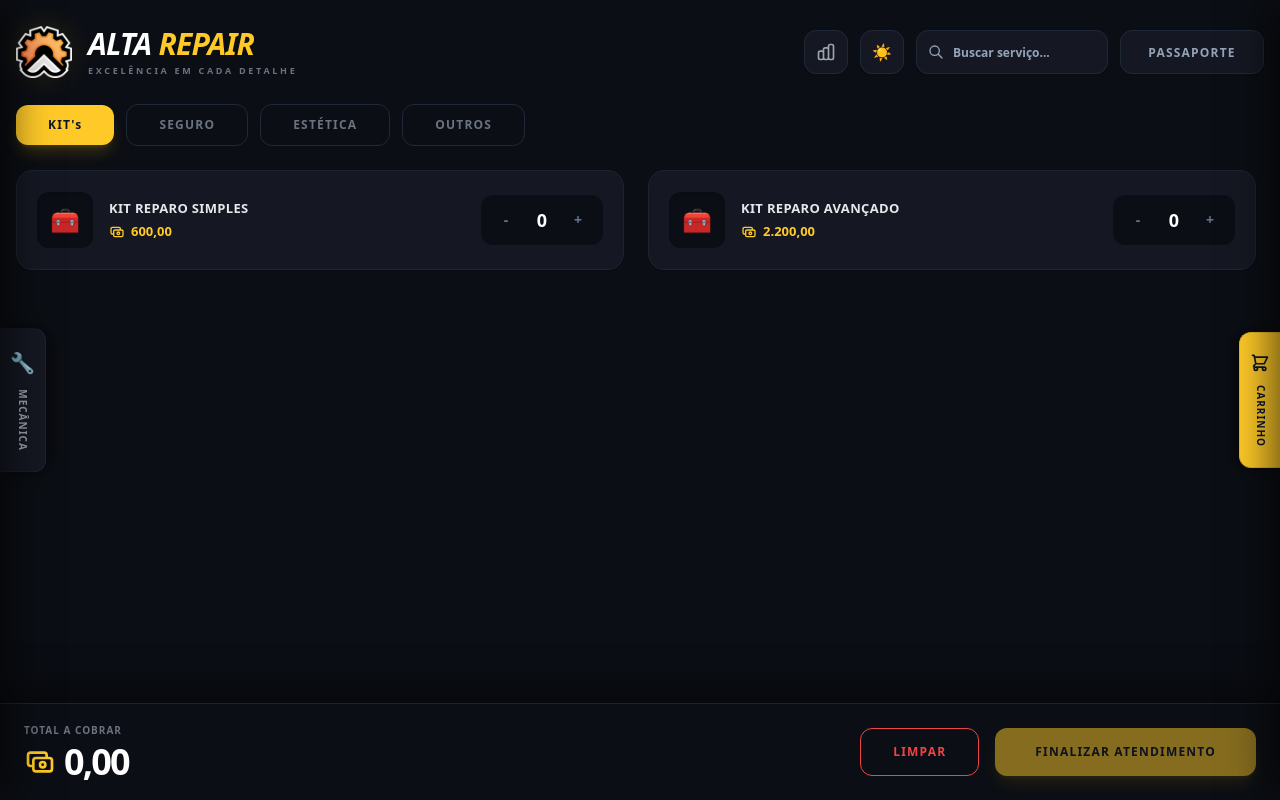
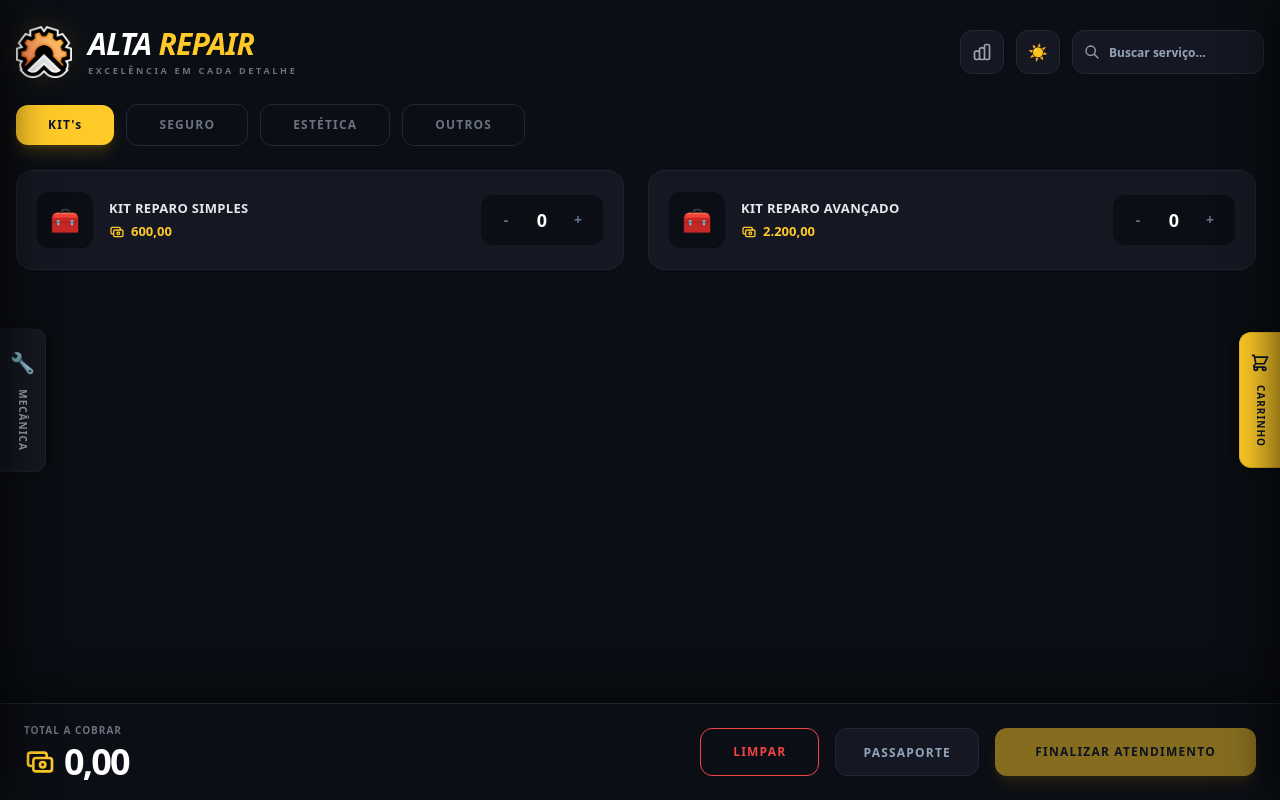
Before and after one commit to imlokdev/alta-repair-calc, a Vue app: page / in a window 1280 px wide. Built offline with nearby package versions, Linux system fonts and the light colour scheme.

Commit message:
alteração do campo passaporte

```diff
--- a/src/App.vue
+++ b/src/App.vue
@@ -195,12 +195,9 @@ const handleClearHistory = (): void => {
 
     <AppHeader
       v-model:searchQuery="searchQuery"
-      v-model:passportId="passportId"
       :isDarkMode="isDarkMode"
-      :showPassportWarning="showPassportWarning"
       @toggleTheme="toggleTheme()"
       @openHistory="showModal = true"
-      @finalize="handleFinalizar"
     />
 
     <main class="flex-1 w-full max-w-7xl mx-auto px-4 flex flex-col gap-6 min-h-0">
@@ -236,6 +233,8 @@ const handleClearHistory = (): void => {
 
     <CheckoutBar
       :grandTotal="grandTotal"
+      v-model:passportId="passportId"
+      :showPassportWarning="showPassportWarning"
       @clear="handleLimpar(false)"
       @finalize="handleFinalizar"
     />
--- a/src/components/AppHeader.vue
+++ b/src/components/AppHeader.vue
@@ -2,22 +2,15 @@
 import logoUrl from '../assets/logo.png'
 
 const searchQuery = defineModel<string>('searchQuery')
-const passportId = defineModel<string>('passportId')
 
 defineProps<{
   isDarkMode: boolean;
-  showPassportWarning: boolean;
 }>()
 
 defineEmits<{
   (e: 'toggleTheme'): void;
   (e: 'openHistory'): void;
-  (e: 'finalize'): void;
 }>()
-
-const preventInvalidChars = (e: KeyboardEvent): void => {
-  if (['e', 'E', '+', '-', '.', ','].includes(e.key)) e.preventDefault()
-}
 </script>
 
 <template>
@@ -50,10 +43,6 @@ const preventInvalidChars = (e: KeyboardEvent): void => {
         <svg xmlns="http://www.w3.org/2000/svg" class="h-4 w-4 absolute left-3 text-slate-400" fill="none" viewBox="0 0 24 24" stroke="currentColor"><path stroke-linecap="round" stroke-linejoin="round" stroke-width="2" d="M21 21l-6-6m2-5a7 7 0 11-14 0 7 7 0 0114 0z" /></svg>
         <input type="text" v-model="searchQuery" placeholder="Buscar serviço..." class="w-48 h-full pl-9 pr-4 text-xs font-semibold rounded-xl bg-white dark:bg-[#151822] border border-slate-200 dark:border-gray-800 text-slate-800 dark:text-gray-200 focus:border-[#ffca28] outline-none transition shadow-sm placeholder:text-slate-400">
       </div>
-
-      <div class="relative h-11">
-        <input id="passportInput" type="number" v-model="passportId" @keydown="preventInvalidChars" @keyup.enter="$emit('finalize')" :placeholder="showPassportWarning ? 'INFORME O ID!' : 'PASSAPORTE'" min="1" :class="['no-spin-button w-36 h-full px-4 text-xs font-bold text-center uppercase tracking-widest rounded-xl bg-white dark:bg-[#151822] outline-none transition-all shadow-sm', showPassportWarning ? 'border-2 border-red-500 text-red-500 placeholder:text-red-400 animate-pulse' : 'border border-slate-200 dark:border-gray-800 text-slate-800 dark:text-gray-200 focus:border-[#ffca28] placeholder:text-slate-400']">
-      </div>
     </div>
   </header>
 </template>
--- a/src/components/CheckoutBar.vue
+++ b/src/components/CheckoutBar.vue
@@ -1,8 +1,11 @@
 <script setup lang="ts">
 import { formatCurrency } from '../utils/formatters'
 
+const passportId = defineModel<string>('passportId')
+
 defineProps<{
   grandTotal: number;
+  showPassportWarning: boolean;
 }>()
 
 // AQUI ESTAVA O BUG: Faltava o "const emit =" para podermos usar no template!
@@ -10,6 +13,10 @@ const emit = defineEmits<{
   (e: 'clear'): void;
   (e: 'finalize'): void;
 }>()
+
+const preventInvalidChars = (e: KeyboardEvent): void => {
+  if (['e', 'E', '+', '-', '.', ','].includes(e.key)) e.preventDefault()
+}
 </script>
 
 <template>
@@ -35,6 +42,9 @@ const emit = defineEmits<{
         >
           Limpar
         </button>
+        <div class="relative h-12 w-full md:w-auto">
+          <input id="passportInput" type="number" v-model="passportId" @keydown="preventInvalidChars" @keyup.enter="emit('finalize')" :placeholder="showPassportWarning ? 'INFORME O ID!' : 'PASSAPORTE'" min="1" :class="['no-spin-button w-full md:w-36 h-full px-4 text-xs font-bold text-center uppercase tracking-widest rounded-xl bg-white dark:bg-[#151822] outline-none transition-all shadow-sm', showPassportWarning ? 'border-2 border-red-500 text-red-500 placeholder:text-red-400 animate-pulse' : 'border border-slate-200 dark:border-gray-800 text-slate-800 dark:text-gray-200 focus:border-[#ffca28] placeholder:text-slate-400']">
+        </div>
         <button
           @click="emit('finalize')"
           :disabled="grandTotal === 0"
```
Also changed, not shown: 1 other file (tests, documents, lock files or other folders).
